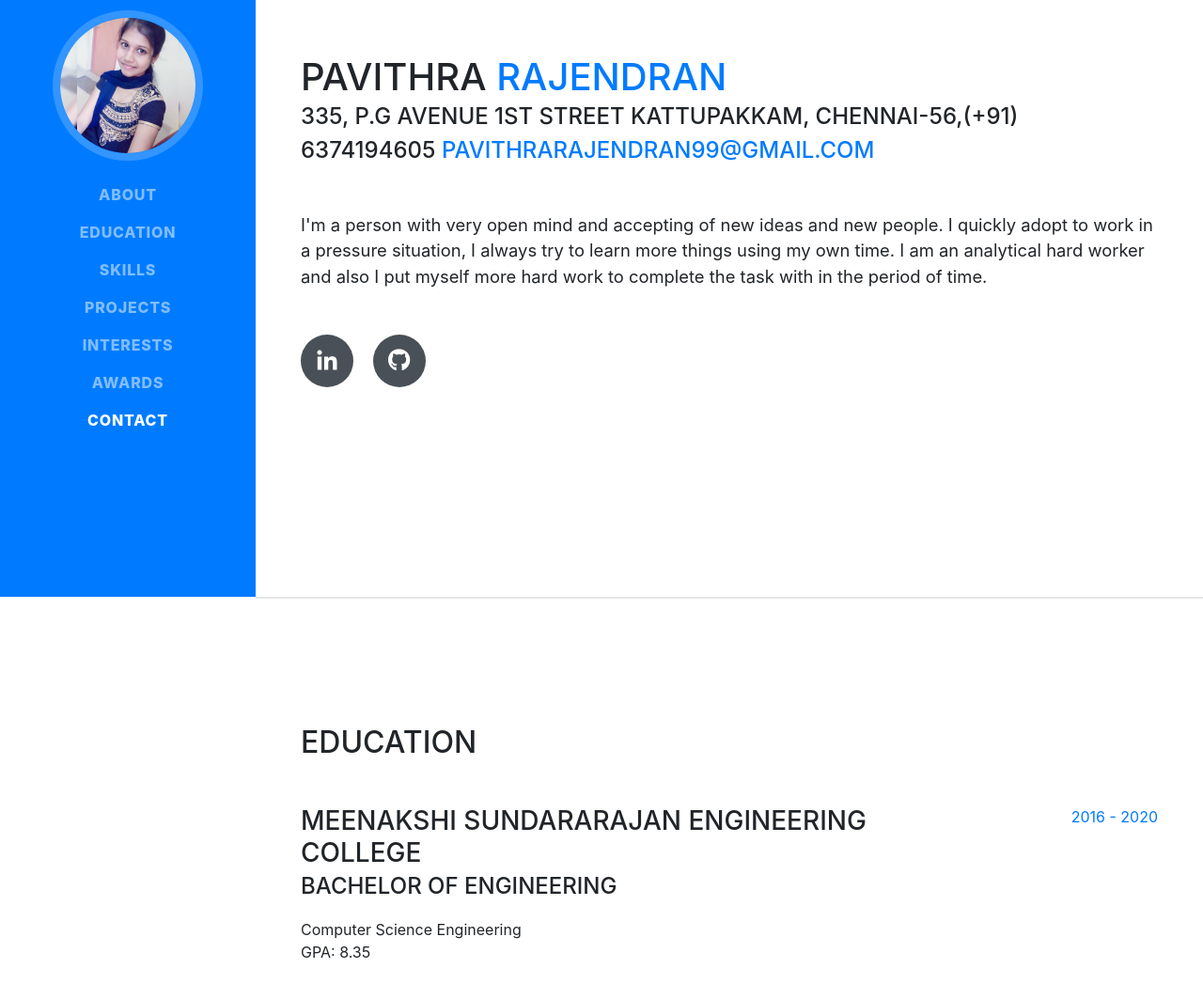
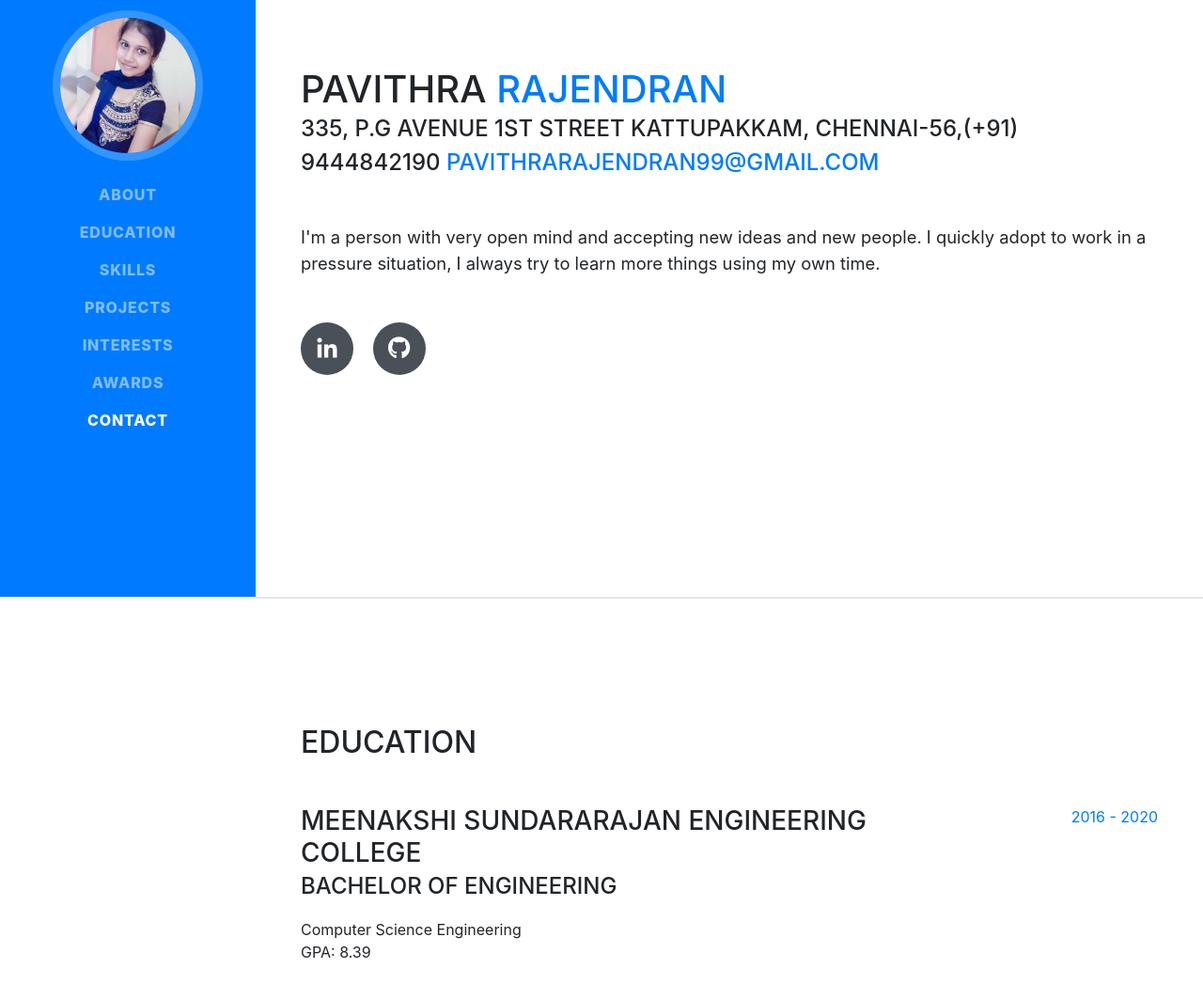
Before and after one commit to PavithraRajendran99/pavithra_resume_task, a website with bundled scripts: page index.html in a window 1280 px wide. Shown: the part 165-1212 px from the top of the page at 94% size. Built offline with nearby package versions, Linux system fonts and the light colour scheme; a web font is replaced by a local one.

Commit message:
Changes made to index.html

```diff
--- a/index.html
+++ b/index.html
@@ -72,10 +72,10 @@
           <h1 class="mb-0">Pavithra
             <span class="text-primary">Rajendran</span>
           </h1>
-          <div class="subheading mb-5">335, P.G Avenue 1st Street Kattupakkam, Chennai-56,(+91) 6374194605
+          <div class="subheading mb-5">335, P.G Avenue 1st Street Kattupakkam, Chennai-56,(+91) 9444842190
             <a href="mailto:pavithrarajendran99@gmail.com">pavithrarajendran99@gmail.com</a>
           </div>
-          <p class="lead mb-5">I'm a person with very open mind and accepting of new ideas and new people.  I quickly adopt to work in a pressure situation, I always try to learn more things using my own time.  I am an analytical hard worker and also I put myself more hard work to complete the task with in the period of time.</p>
+          <p class="lead mb-5">I'm a person with very open mind and accepting new ideas and new people.  I quickly adopt to work in a pressure situation, I always try to learn more things using my own time.</p>
           <div class="social-icons">
             <a href="https://www.linkedin.com/in/pavithra-rajendran-163739178/">
               <i class="fab fa-linkedin-in"></i>
@@ -157,7 +157,7 @@
               <h3 class="mb-0">Meenakshi Sundararajan Engineering College</h3>
               <div class="subheading mb-3">Bachelor of Engineering</div>
               <div>Computer Science Engineering</div>
-              <p>GPA: 8.35</p>
+              <p>GPA: 8.39</p>
             </div>
             <div class="resume-date text-md-right">
               <span class="text-primary">2016 - 2020</span>
```
